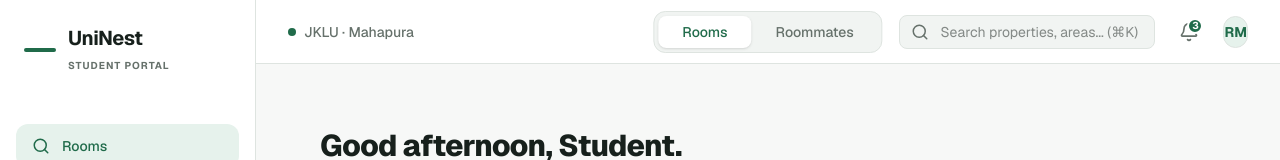
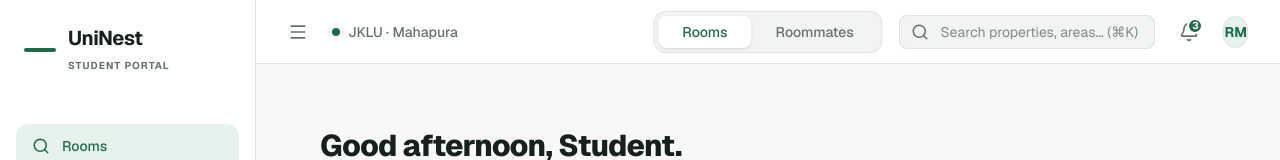
Before and after one commit to Shubhdix9/Dbms_Project, a Next.js app: page /student/explore in a window 1280 px wide. Shown: the top 160 px of the page. Built offline with nearby package versions, Linux system fonts and the light colour scheme.

Commit message:
Add desktop sidebar menu toggle to top bar

```diff
--- a/src/app/student/layout.tsx
+++ b/src/app/student/layout.tsx
@@ -37,6 +37,7 @@ const navItems = [
 export default function StudentLayout({ children }: { children: React.ReactNode }) {
   const pathname = usePathname();
   const [mobileMenuOpen, setMobileMenuOpen] = useState(false);
+  const [desktopSidebarOpen, setDesktopSidebarOpen] = useState(true);
 
   return (
     <div className="min-h-screen bg-background flex flex-col md:flex-row">
@@ -53,11 +54,12 @@ export default function StudentLayout({ children }: { children: React.ReactNode
 
       {/* Sidebar */}
       <div className={`
-        fixed inset-y-0 left-0 z-50 w-64 bg-surface border-r border-border transform transition-transform duration-300 ease-in-out flex flex-col
-        md:translate-x-0 md:static md:w-64
-        ${mobileMenuOpen ? 'translate-x-0' : '-translate-x-full'}
+        fixed inset-y-0 left-0 z-50 bg-surface border-r border-border transform transition-all duration-300 ease-in-out flex flex-col
+        md:static md:translate-x-0
+        ${mobileMenuOpen ? 'translate-x-0 w-64' : '-translate-x-full w-64'}
+        ${desktopSidebarOpen ? 'md:w-64 md:opacity-100' : 'md:w-0 md:opacity-0 md:overflow-hidden'}
       `}>
-        <div className="p-6 pb-2">
+        <div className="p-6 pb-2 min-w-[16rem]">
           <div className="flex items-center mb-8">
             <div className="w-8 h-1 bg-primary-green rounded mr-3"></div>
             <div>
@@ -106,8 +108,14 @@ export default function StudentLayout({ children }: { children: React.ReactNode
       {/* Main Content */}
       <div className="flex-1 flex flex-col min-w-0 overflow-hidden">
         {/* Top Navigation */}
-        <header className="h-16 bg-surface border-b border-border hidden md:flex items-center justify-between px-8 relative">
+        <header className="h-16 bg-surface border-b border-border hidden md:flex items-center justify-between px-8 relative shrink-0">
           <div className="flex items-center w-1/3">
+            <button
+              onClick={() => setDesktopSidebarOpen(!desktopSidebarOpen)}
+              className="mr-4 p-2 -ml-2 text-text-secondary hover:text-foreground rounded-lg hover:bg-surface-light transition-colors"
+            >
+              <Menu size={20} />
+            </button>
             <span className="text-sm font-medium text-text-secondary flex items-center">
               <span className="w-2 h-2 rounded-full bg-primary-green mr-2"></span>
               JKLU · Mahapura
```
